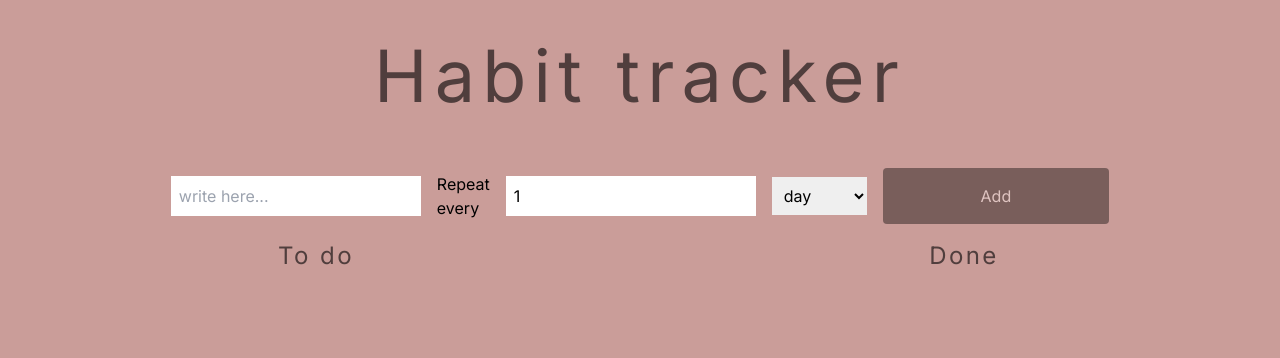
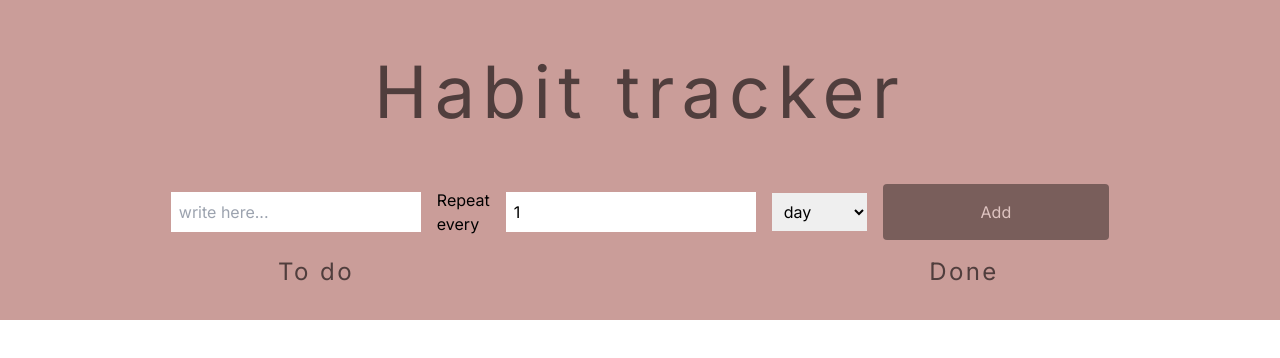
Before and after one commit to czydomin/habit-tracker, a Next.js app: page / in a window 1280 px wide. Shown: the top 358 px of the page. Built offline with nearby package versions, Linux system fonts and the light colour scheme.

Commit message:
update dimensions screen

```diff
--- a/src/app/page.js
+++ b/src/app/page.js
@@ -99,7 +99,7 @@ export default function Page() {
   }, [habitList.length]);
 
   return (
-    <div className="bg-[#CA9D99] h-screen w-screen flex  flex-col ">
+    <div className="bg-[#CA9D99] h-full w-full py-4 flex  flex-col ">
       <div className="flex flex-col items-center">
         <h1 className="py-10  text-5xl md:text-7xl tracking-widest text-[#503e3d]">
           Habit tracker
```
